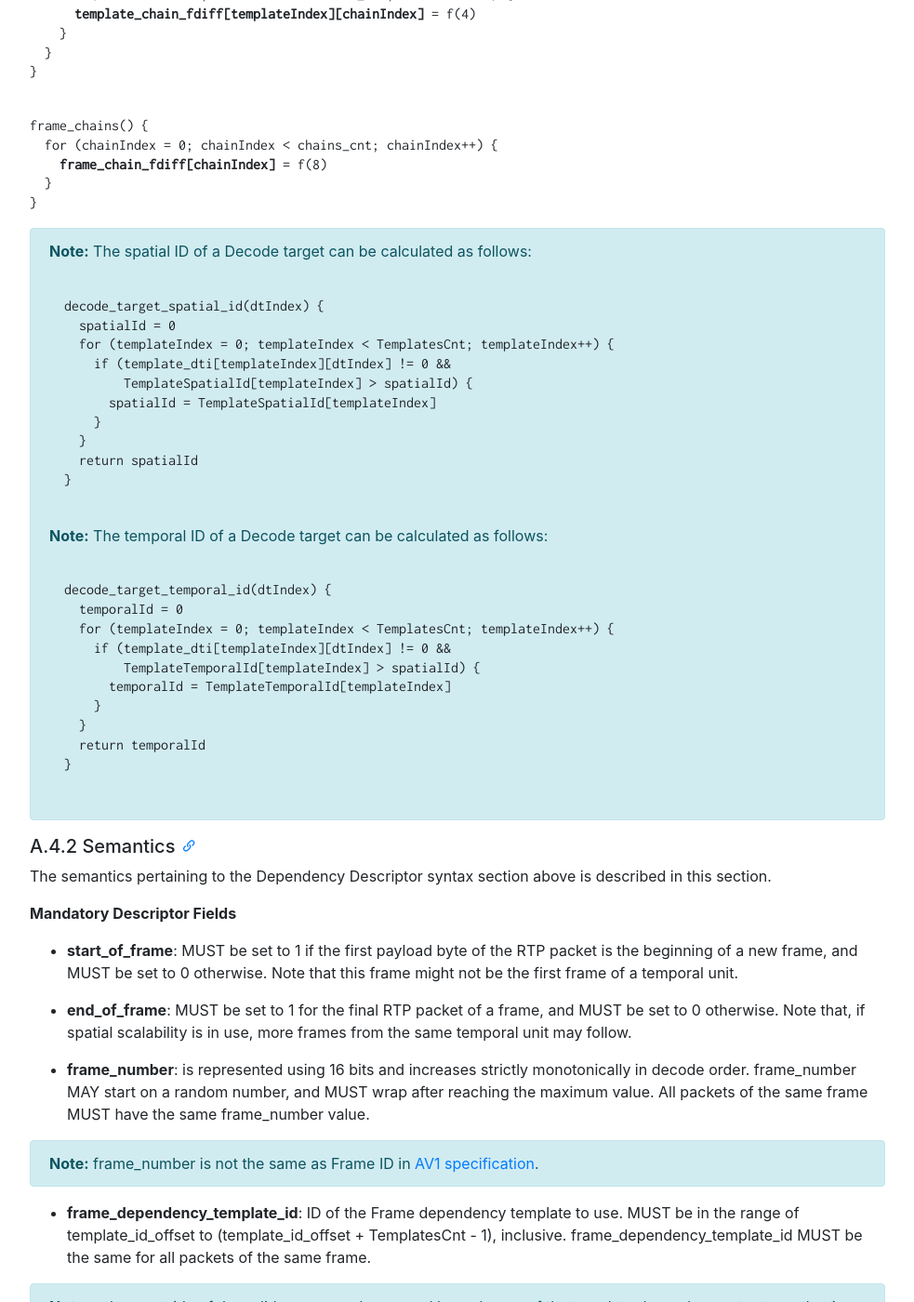
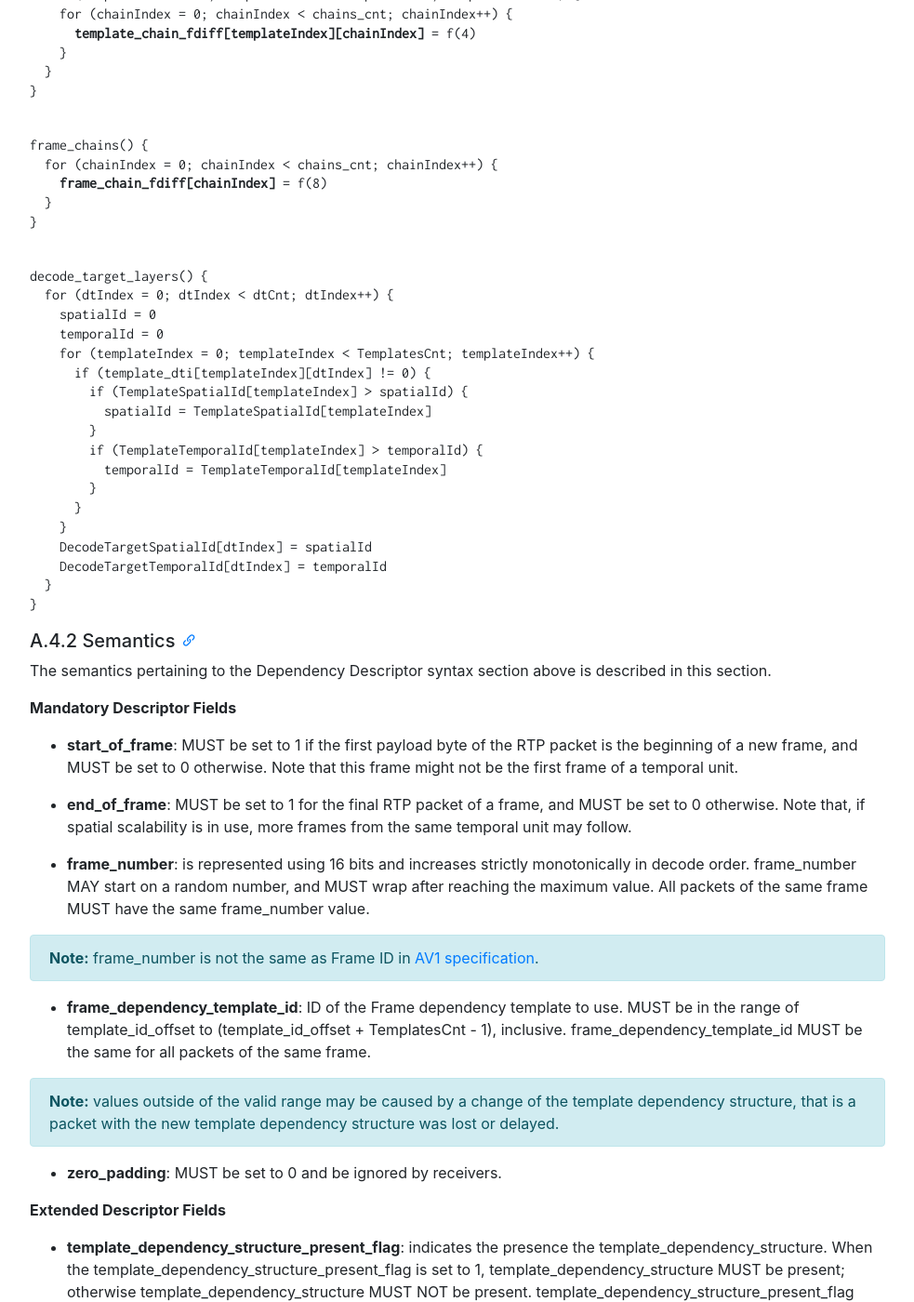
Before and after one commit to AOMediaCodec/av1-rtp-spec, a Jekyll site: the page built from index.md, in a window 1280 px wide and 1400 px high, scrolled down 27080 px. Shown: the whole window at 93% size, without its empty margins (53-1036 px from the left). Built offline with Jekyll 4.4.1, drawn with Linux system fonts in a browser that asks for light colours; nearby versions of some CDN libraries; some of the changed text lies outside the part shown.

Commit message:
Always calculate DT --> tid/sid mapping.

```diff
--- a/av1-rtp-spec.md
+++ b/av1-rtp-spec.md
@@ -879,6 +879,7 @@ template_dependency_structure() {
   template_dtis()
   template_fdiffs()
   template_chains()
+  decode_target_layers()
   <b>resolutions_present_flag</b> = f(1)
   if (resolutions_present_flag) {
     render_resolutions()
@@ -1030,34 +1031,27 @@ frame_chains() {
 }
 </code></pre>
 
-<div class="alert alert-info">
-  <p><b>Note:</b> The spatial ID of a Decode target can be calculated as follows:</p>
-  <pre><code>
-  decode_target_spatial_id(dtIndex) {
+
+<pre><code>
+decode_target_layers() {
+  for (dtIndex = 0; dtIndex < dtCnt; dtIndex++) {
     spatialId = 0
+    temporalId = 0
     for (templateIndex = 0; templateIndex < TemplatesCnt; templateIndex++) {
-      if (template_dti[templateIndex][dtIndex] != 0 &&
-          TemplateSpatialId[templateIndex] > spatialId) {
-        spatialId = TemplateSpatialId[templateIndex]
+      if (template_dti[templateIndex][dtIndex] != 0) {
+        if (TemplateSpatialId[templateIndex] > spatialId) {
+          spatialId = TemplateSpatialId[templateIndex]
+        }
+        if (TemplateTemporalId[templateIndex] > temporalId) {
+          temporalId = TemplateTemporalId[templateIndex]
+        }
       }
     }
-    return spatialId
-  }
-  </code></pre>
-  <p><b>Note:</b> The temporal ID of a Decode target can be calculated as follows:</p>
-  <pre><code>
-  decode_target_temporal_id(dtIndex) {
-    temporalId = 0
-    for (templateIndex = 0; templateIndex < TemplatesCnt; templateIndex++) {
-      if (template_dti[templateIndex][dtIndex] != 0 &&
-          TemplateTemporalId[templateIndex] > spatialId) {
-        temporalId = TemplateTemporalId[templateIndex]
-      }
-    }
-    return temporalId
-  }
-  </code></pre>
-</div>
+    DecodeTargetSpatialId[dtIndex] = spatialId
+    DecodeTargetTemporalId[dtIndex] = temporalId
+  }
+}
+</code></pre>
 
 ##### A.4.2 Semantics
 
```
